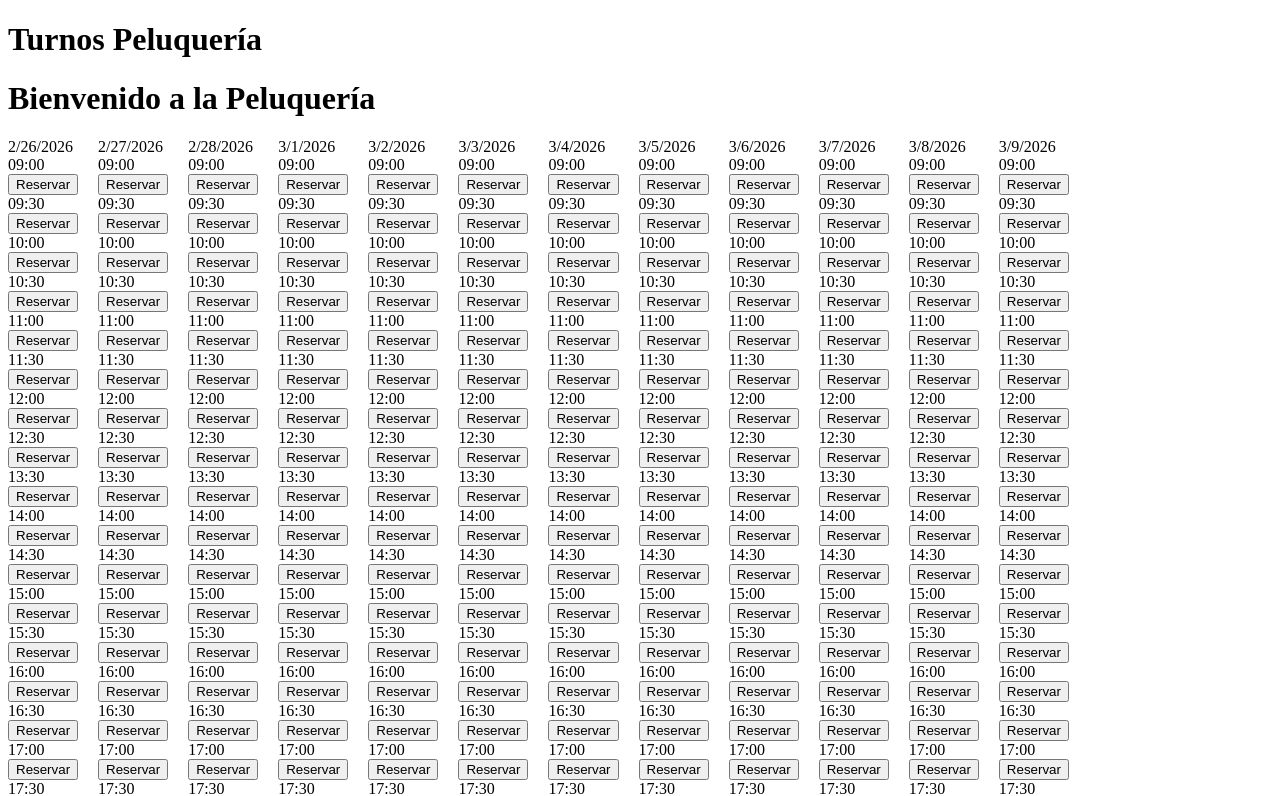
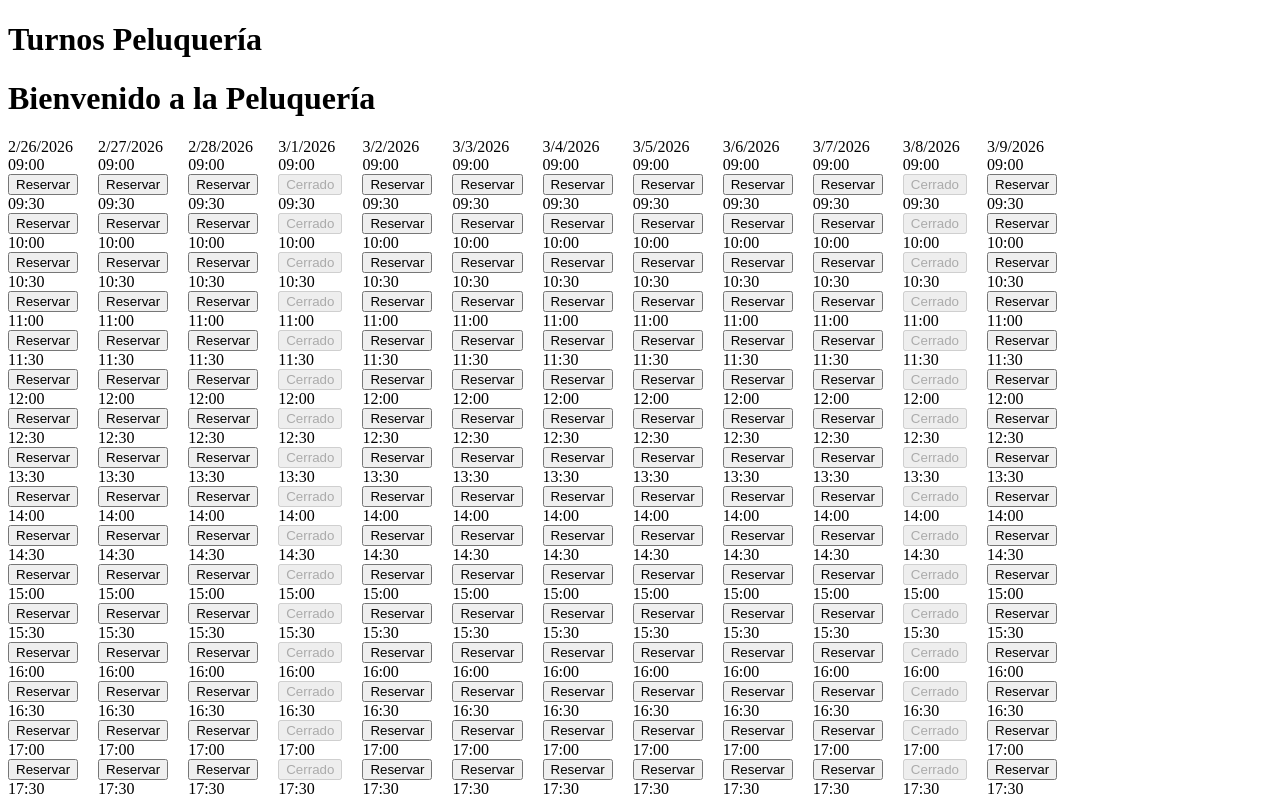
Before and after one commit to AgusParedes/PeluqueriaLautaroParedes, a React (Vite) app in the folder Peluqueria-Front/: page / in a window 1280 px wide. Shown: the top 796 px of the page. Built offline with nearby package versions, Linux system fonts and the light colour scheme.

Commit message:
Agregado de domingos bloqueados

```diff
--- a/Peluqueria-Front/src/components/GenerarTabla.jsx
+++ b/Peluqueria-Front/src/components/GenerarTabla.jsx
@@ -43,6 +43,8 @@ function GenerarTabla({
 
 
 
+
+
   return (
     <div style={{ display: "flex", gap: "20px" }}>
       {dias.map((dia, index) => (
@@ -66,9 +68,11 @@ function GenerarTabla({
                 turno => turno.id === idTurno
               );;
 
+              const esDomingo = dia.getDay() === 0;
+
               const estaBloqueado = turnosBloqueados.includes(idTurno);
 
-              const deshabilitado = estaReservado || estaBloqueado;
+              const deshabilitado = esDomingo || estaReservado || estaBloqueado;
 
                 const turnoEncontrado = turnosReservados.find(
                   turno => turno.id === idTurno
@@ -81,9 +85,11 @@ function GenerarTabla({
 
                   <button
                     disabled={deshabilitado}
-                    onClick={() => onClickTurno(hora, dia)}
+                    onClick={() => !esDomingo && onClickTurno(hora, dia)}
                   >
-                    {estaBloqueado
+                    {esDomingo
+                      ? "Cerrado"
+                      : estaBloqueado
                       ? "Bloqueado"
                       : estaReservado
                       ? "Reservado"
@@ -98,7 +104,7 @@ function GenerarTabla({
                     </div>
                   )}
 
-                  {(estaReservado || estaBloqueado) && modo === "peluquero" && (
+                  {!esDomingo && (estaReservado || estaBloqueado) && modo === "peluquero" && (
                     <button onClick={() => desbloquearTurno(hora, dia)}>
                       Desbloquear
                     </button>
```
Lines whose indentation alone changed are shown as unchanged.
